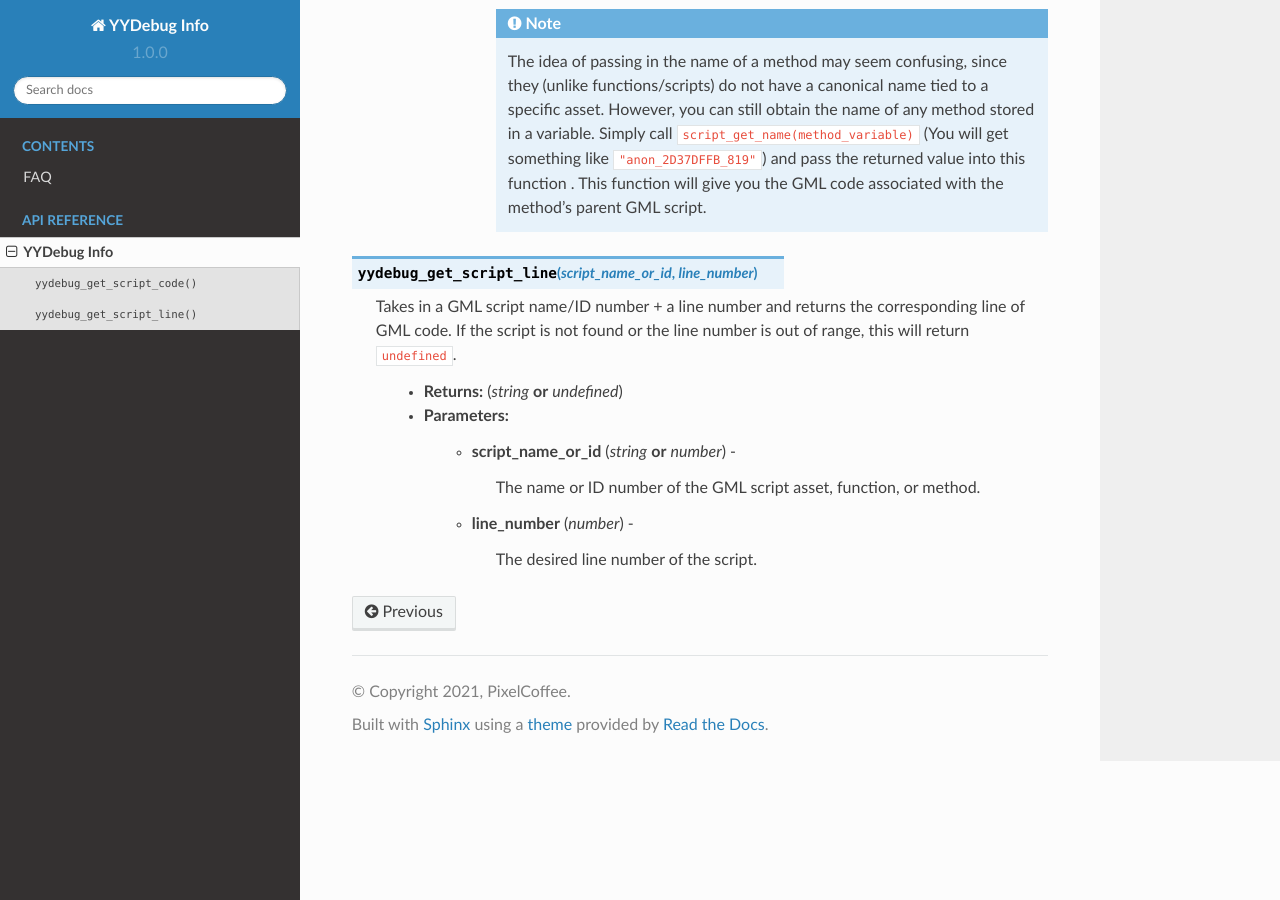
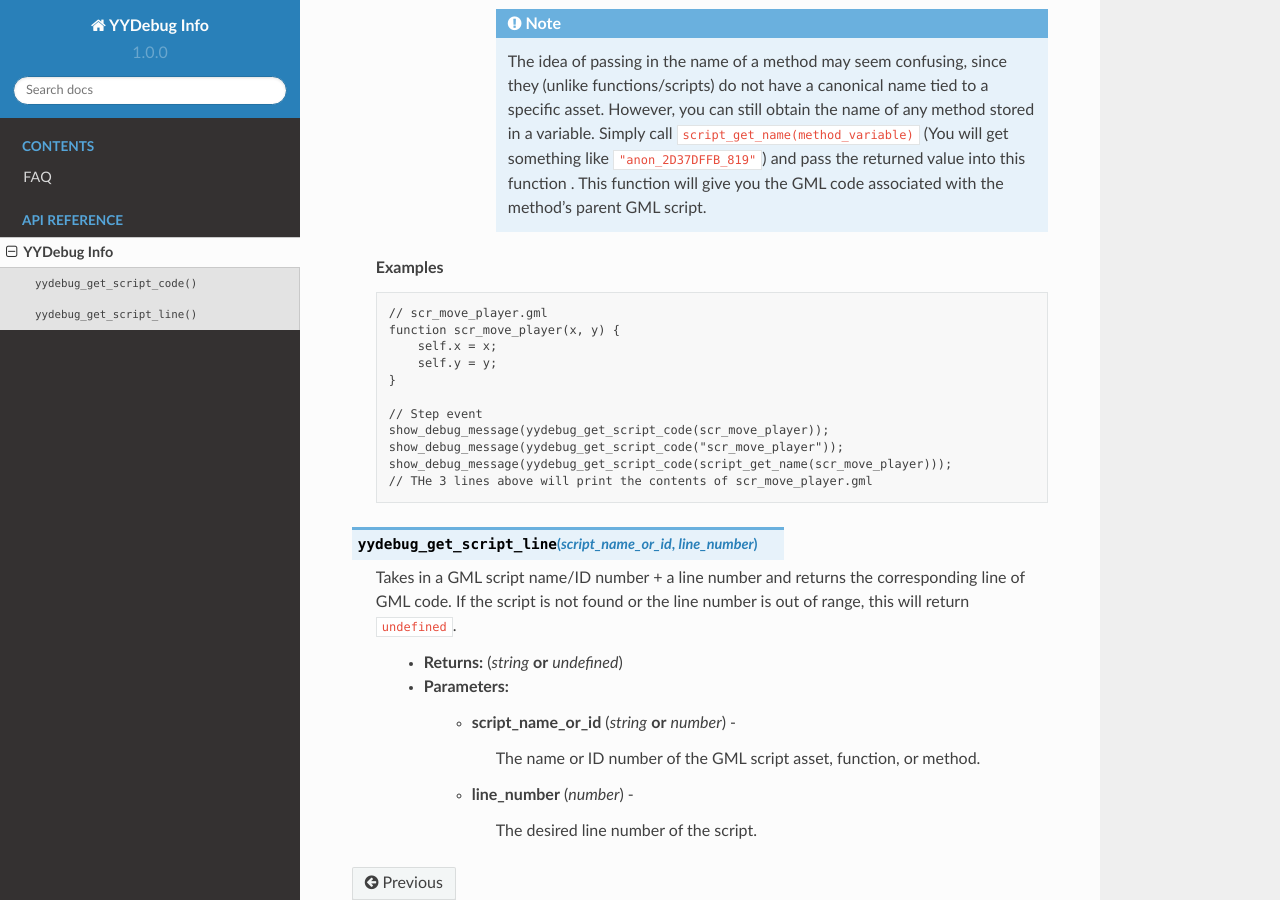
Before and after one commit to pixel-coffee/yydebuginfodocs, a Sphinx documentation site: the page built from docs/source/yydebug_info.rst, in a window 1280 px wide and 900 px high, scrolled down 533 px. Built offline with Sphinx 7.4.7 and the Read the Docs theme 2.0.0, drawn with Linux system fonts in a browser that asks for light colours.

Commit message:
Update yydebug_info.rst

```diff
--- a/docs/source/yydebug_info.rst
+++ b/docs/source/yydebug_info.rst
@@ -3,26 +3,42 @@ YYDebug Info
 
 .. py:function:: yydebug_get_script_code(script_name_or_id)
 
-   Takes in the name or ID number of a GML script and returns its GML code. If the script is not found, this will return ``undefined``.
+    Takes in the name or ID number of a GML script and returns its GML code. If the script is not found, this will return ``undefined``.
 
-       * **Returns:** (*string* **or** *undefined*)
+        * **Returns:** (*string* **or** *undefined*)
 
-       * **Parameters:**
+        * **Parameters:**
 
-           * **script_name_or_id** (*string* **or** *number*) -
+            * **script_name_or_id** (*string* **or** *number*) -
 
-               The name or ID number of the GML script asset, function, or method.
+                The name or ID number of the GML script asset, function, or method.
 
-               .. note::
-                  When using script names, you can use either the name of the script asset/function directly,
-                  or use the formatting provided by the ``debug_get_callstack`` built-in function.
+                .. note::
+                    When using script names, you can use either the name of the script asset/function directly,
+                    or use the formatting provided by the ``debug_get_callstack`` built-in function.
 
-               .. note::
-                  The idea of passing in the name of a method may seem confusing, since they (unlike functions/scripts)
-                  do not have a canonical name tied to a specific asset. However, you can still obtain the name of any
-                  method stored in a variable. Simply call ``script_get_name(method_variable)``
-                  (You will get something like ``"anon_2D37DFFB_819"``) and pass the returned value into this function .
-                  This function will give you the GML code associated with the method's parent GML script.
+                .. note::
+                    The idea of passing in the name of a method may seem confusing, since they (unlike functions/scripts)
+                    do not have a canonical name tied to a specific asset. However, you can still obtain the name of any
+                    method stored in a variable. Simply call ``script_get_name(method_variable)``
+                    (You will get something like ``"anon_2D37DFFB_819"``) and pass the returned value into this function .
+                    This function will give you the GML code associated with the method's parent GML script.
+
+    **Examples**
+
+    .. code-block:: gml
+
+        // scr_move_player.gml
+        function scr_move_player(x, y) {
+            self.x = x;
+            self.y = y;
+        }
+
+        // Step event
+        show_debug_message(yydebug_get_script_code(scr_move_player));
+        show_debug_message(yydebug_get_script_code("scr_move_player"));
+        show_debug_message(yydebug_get_script_code(script_get_name(scr_move_player)));
+        // THe 3 lines above will print the contents of scr_move_player.gml
 
 .. py:function:: yydebug_get_script_line(script_name_or_id, line_number)
 
```
